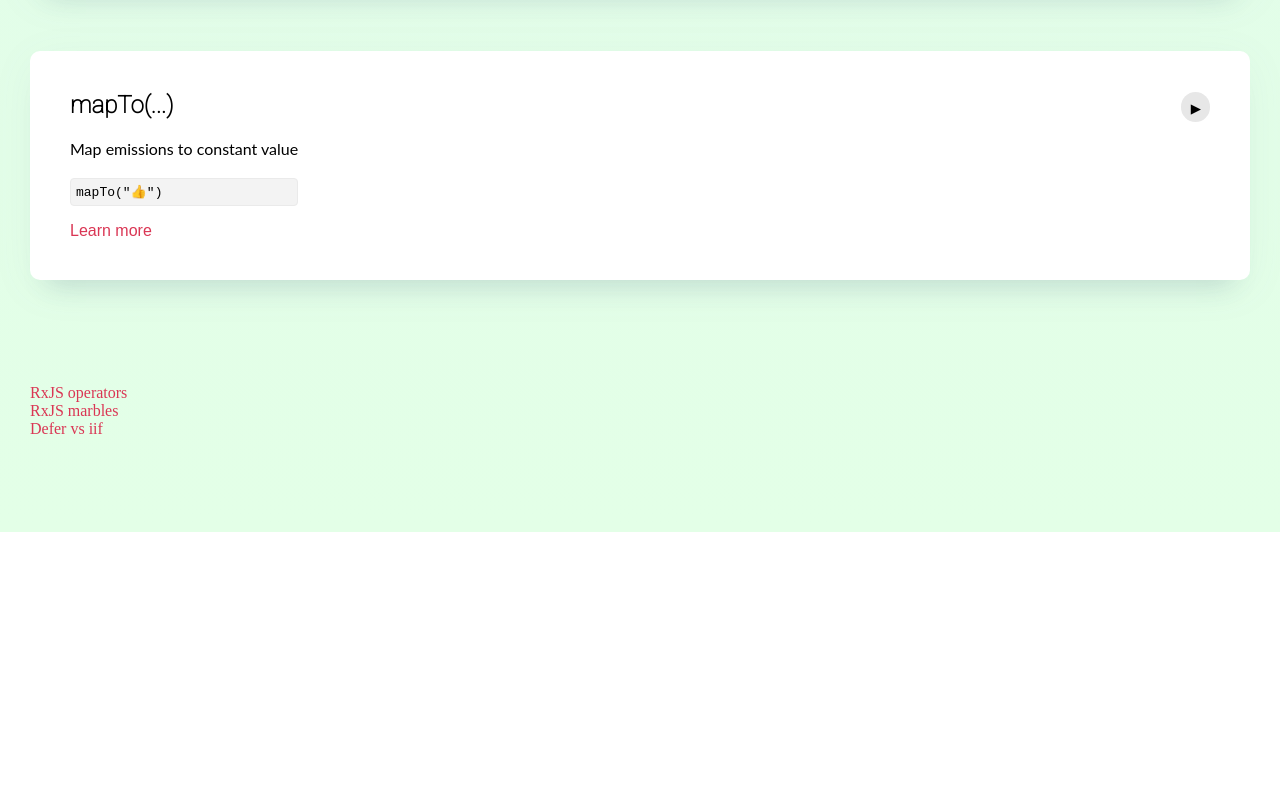
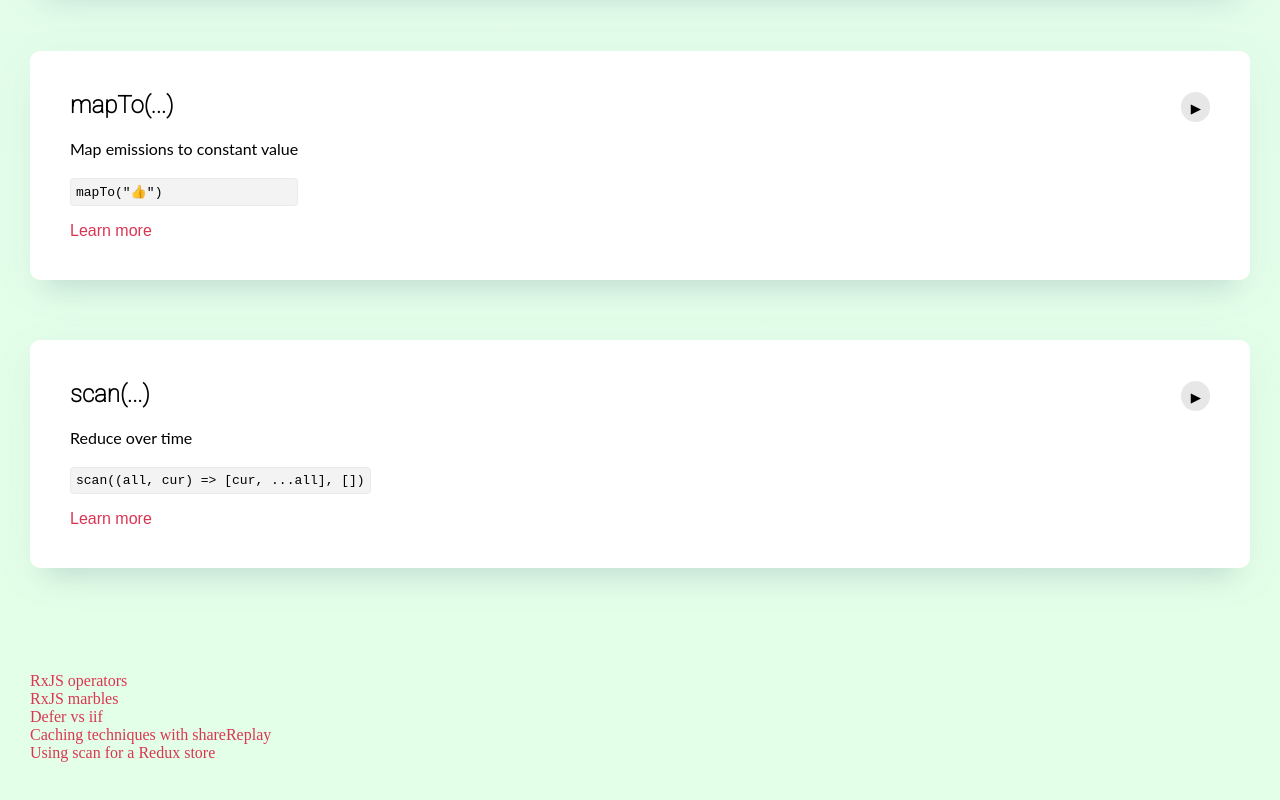
Before and after one commit to mo-sharif/angular-rxjs-operators, an Angular app: page / in a window 1280 px wide. Shown: the part 8521-9321 px from the top of the page. Before the commit the page ends 9053 px from the top, so only its background shows below. Built offline with nearby package versions, Linux system fonts and the light colour scheme; a web font is replaced by a local one.

Commit message:
3 files modified

```diff
--- a/src/app/app.component.html
+++ b/src/app/app.component.html
@@ -35,6 +35,12 @@
 		<a
 			href="https://medium.com/javascript-everyday/rxjs-iif-is-not-the-same-as-defer-with-ternary-operator-7cb012903fe7">
 			Defer vs iif</a>
+		<a
+			href="https://itnext.io/the-magic-of-rxjs-sharing-operators-and-their-differences-3a03d699d255">
+			Caching techniques with shareReplay</a>
+		<a
+			href="https://dev.to/fallenstedt/scan-operator-for-mini-redux-stores-41m9">
+			Using scan for a Redux store</a>
 	</div>
 
 	<div class="container--bottom">
--- a/src/app/app.component.ts
+++ b/src/app/app.component.ts
@@ -196,6 +196,13 @@ export class AppComponent {
       desc: "Map emissions to constant value",
       name: "mapTo(...)",
       link: "https://www.learnrxjs.io/learn-rxjs/operators/transformation/mapto"
+    },
+    {
+      action: () => this.dataService._scan(this.inputData),
+      code: `scan((all, cur) => [cur, ...all], [])`,
+      desc: "Reduce over time",
+      name: "scan(...)",
+      link: "https://www.learnrxjs.io/learn-rxjs/operators/transformation/scan"
     }
   ];
   constructor(public dataService: DataService) {
--- a/src/app/data.service.ts
+++ b/src/app/data.service.ts
@@ -32,7 +32,8 @@ import {
   switchMap,
   distinctUntilChanged,
   take,
-  takeUntil
+  takeUntil,
+scan
 } from "rxjs/operators";
 
 @Injectable()
@@ -192,6 +193,11 @@ export default class DataService {
     this.handleResults(op)
   }
 
+  _scan(items) {
+    const op = from(items).pipe(scan((all, cur) => [cur, ...all], []))
+    this.handleResults(op)
+  }
+
   handleResults(op: Observable<any>) {
     this.listener = op.pipe(tap(r => console.log(r))).subscribe();
     // store operation Observable to render results for the UI
```
